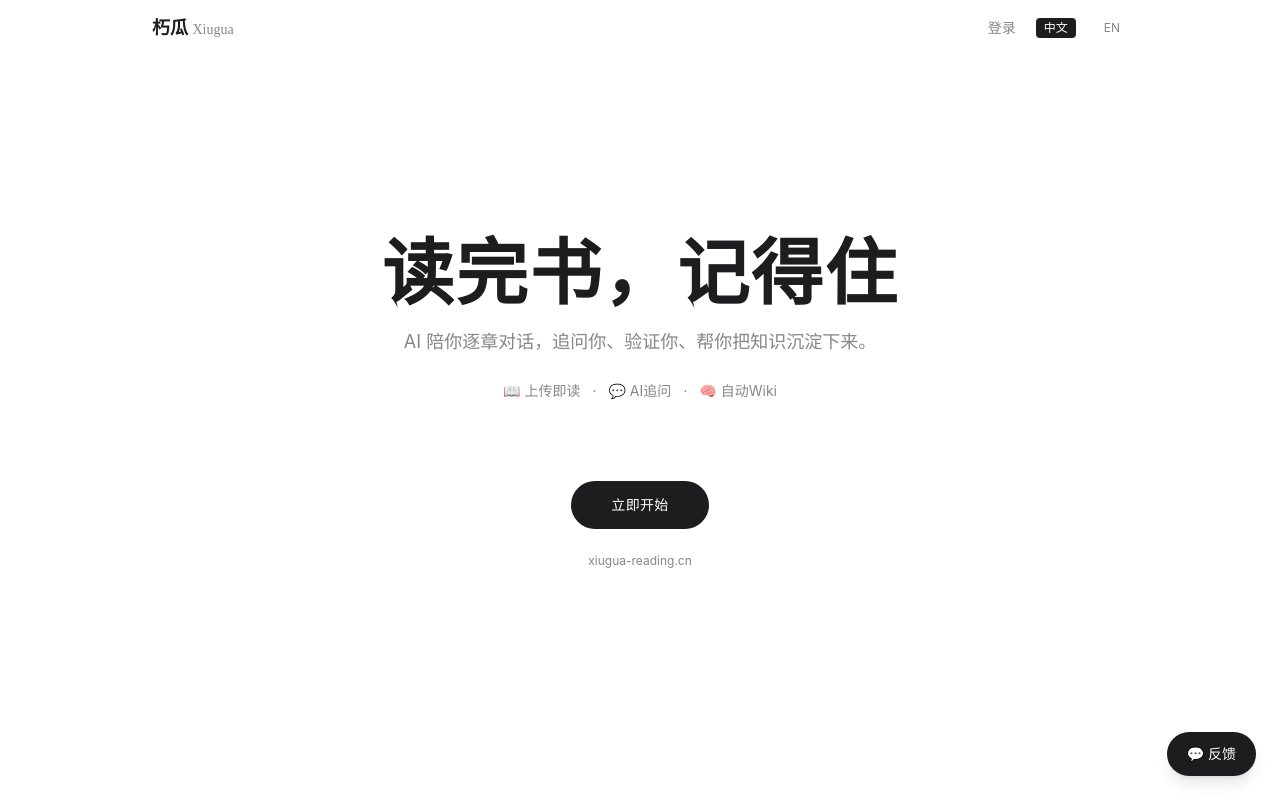
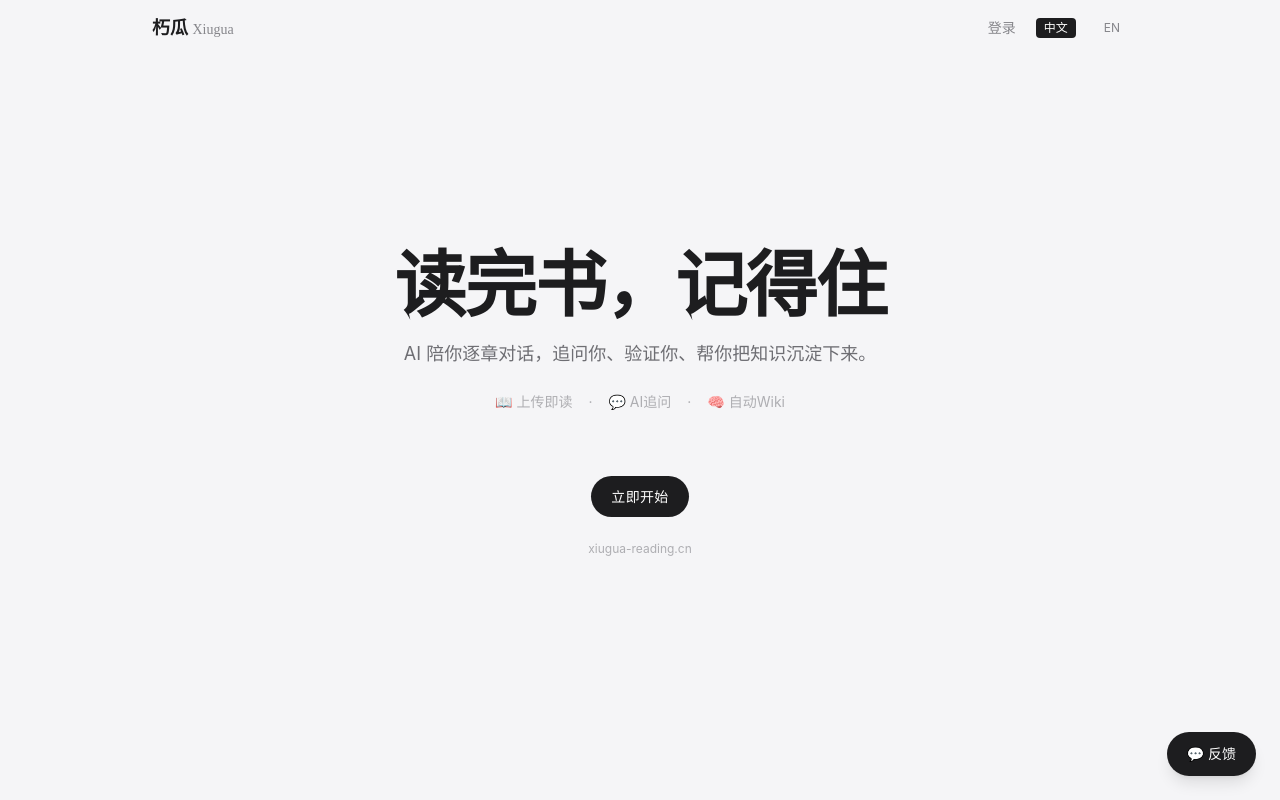
Before and after one commit to Liangzhen-Chen/Guaxiu-reading, a Next.js app in the folder web/: page / in a window 1280 px wide. Built offline with nearby package versions, Linux system fonts and the light colour scheme.

Commit message:
design: 统一设计系统（色彩/阴影/圆角/动画/按钮/卡片）

```diff
--- a/web/src/app/globals.css
+++ b/web/src/app/globals.css
@@ -1,4 +1,71 @@
 @import "tailwindcss";
-body { background: #fff; color: #1d1d1f; font-family: -apple-system, BlinkMacSystemFont, "SF Pro Text", "PingFang SC", "Hiragino Sans GB", sans-serif; }
+
+:root {
+  --ink: #1d1d1f;
+  --ink-soft: #6e6e73;
+  --ink-muted: #aeaeb2;
+  --bg: #f5f5f7;
+  --card: #fff;
+  --border: #e5e5ea;
+  --amber: #b8860b;
+  --amber-light: #fef3c7;
+  --radius: 16px;
+  --radius-sm: 10px;
+  --shadow-sm: 0 1px 2px rgba(0,0,0,.04);
+  --shadow: 0 1px 3px rgba(0,0,0,.06), 0 4px 12px rgba(0,0,0,.04);
+  --shadow-lg: 0 4px 16px rgba(0,0,0,.08), 0 8px 32px rgba(0,0,0,.04);
+}
+
+body {
+  background: var(--bg);
+  color: var(--ink);
+  font-family: -apple-system, BlinkMacSystemFont, "SF Pro Text", "PingFang SC", "Hiragino Sans GB", sans-serif;
+  -webkit-font-smoothing: antialiased;
+}
+
 .font-display { font-family: "Noto Serif SC", "PingFang SC", serif; }
 input:focus { outline: none; }
+
+/* Cards */
+.card {
+  background: var(--card);
+  border: 1px solid var(--border);
+  border-radius: var(--radius);
+  box-shadow: var(--shadow-sm);
+  transition: all .2s ease;
+}
+.card:hover { box-shadow: var(--shadow); transform: translateY(-1px); }
+
+/* Buttons */
+.btn {
+  display: inline-flex; align-items: center; justify-content: center; gap: 6px;
+  padding: 10px 20px; border-radius: 100px;
+  font-size: 14px; font-weight: 500; cursor: pointer;
+  transition: all .15s ease; border: none;
+}
+.btn-primary { background: var(--ink); color: #fff; }
+.btn-primary:hover { background: #000; transform: scale(1.02); }
+.btn-ghost { background: transparent; color: var(--ink-soft); }
+.btn-ghost:hover { background: rgba(0,0,0,.04); }
+
+/* Inputs */
+.input {
+  width: 100%; padding: 10px 16px;
+  border: 1px solid var(--border); border-radius: var(--radius-sm);
+  font-size: 14px; background: #fff;
+  transition: border-color .15s;
+}
+.input:focus { border-color: var(--ink); box-shadow: 0 0 0 3px rgba(0,0,0,.06); }
+
+/* Progress */
+.progress { height: 4px; border-radius: 2px; background: var(--border); overflow: hidden; }
+.progress-bar { height: 100%; background: var(--ink); border-radius: 2px; transition: width .6s ease; }
+
+/* Animations */
+@keyframes fadeIn { from { opacity: 0; transform: translateY(8px); } to { opacity: 1; transform: translateY(0); } }
+.animate-in { animation: fadeIn .3s ease; }
+
+/* Scrollbar */
+::-webkit-scrollbar { width: 4px; }
+::-webkit-scrollbar-track { background: transparent; }
+::-webkit-scrollbar-thumb { background: var(--border); border-radius: 2px; }
--- a/web/src/app/page.tsx
+++ b/web/src/app/page.tsx
@@ -11,16 +11,16 @@ export default function Landing() {
 
   return (
     <div className="min-h-[75vh] flex flex-col items-center justify-center text-center">
-      <h1 className="font-display text-7xl font-bold tracking-wide mb-4 text-[#1d1d1f]">
+      <h1 className="font-display text-7xl font-bold tracking-tight mb-4" style={{color:"var(--ink)"}}>
         {lang === "zh" ? "读完书，记得住" : "Read. Retain. Remember."}
       </h1>
-      <p className="text-lg text-[#86868b] mb-6 max-w-lg leading-relaxed">
+      <p className="text-lg mb-6 max-w-lg leading-relaxed" style={{color:"var(--ink-soft)"}}>
         {lang === "zh"
           ? "AI 陪你逐章对话，追问你、验证你、帮你把知识沉淀下来。"
           : "AI reads with you chapter by chapter — questioning, verifying, and building your knowledge."}
       </p>
 
-      <div className="flex gap-3 mb-20 text-sm text-[#86868b]">
+      <div className="flex gap-4 mb-16 text-sm" style={{color:"var(--ink-muted)"}}>
         <span>📖 {lang === "zh" ? "上传即读" : "Upload & read"}</span>
         <span>·</span>
         <span>💬 {lang === "zh" ? "AI追问" : "AI questions"}</span>
@@ -29,10 +29,10 @@ export default function Landing() {
       </div>
 
       <Link href={loggedIn ? "/books" : "/login"}
-        className="inline-block rounded-full bg-[#1d1d1f] text-white px-10 py-3.5 text-sm font-medium hover:bg-black transition-colors tracking-wide">
+        className="btn btn-primary px-10 py-3.5 text-base tracking-wide">
         {loggedIn ? (lang === "zh" ? "进入书架 →" : "My Books →") : (lang === "zh" ? "立即开始" : "Get Started")}
       </Link>
-      <p className="text-xs text-[#86868b] mt-6">xiugua-reading.cn</p>
+      <p className="text-xs mt-6" style={{color:"var(--ink-muted)"}}>xiugua-reading.cn</p>
     </div>
   );
 }
```
